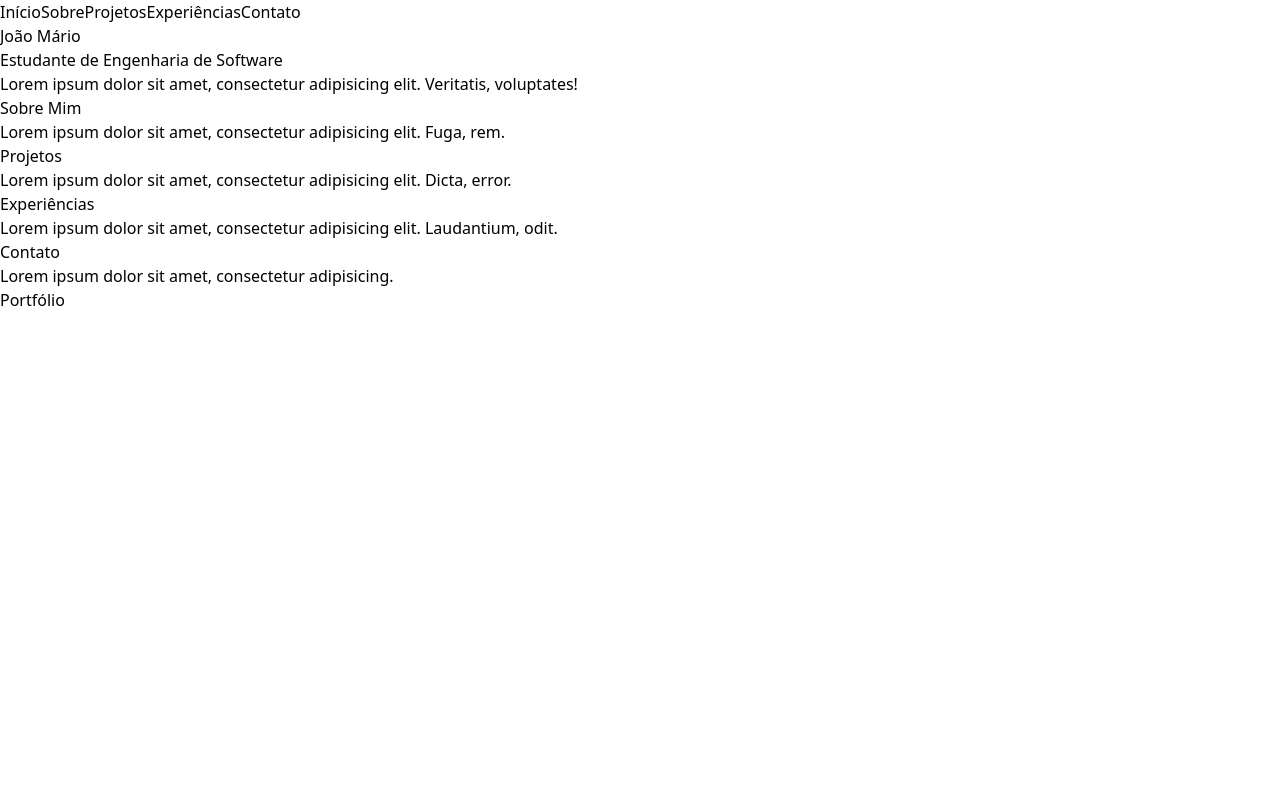
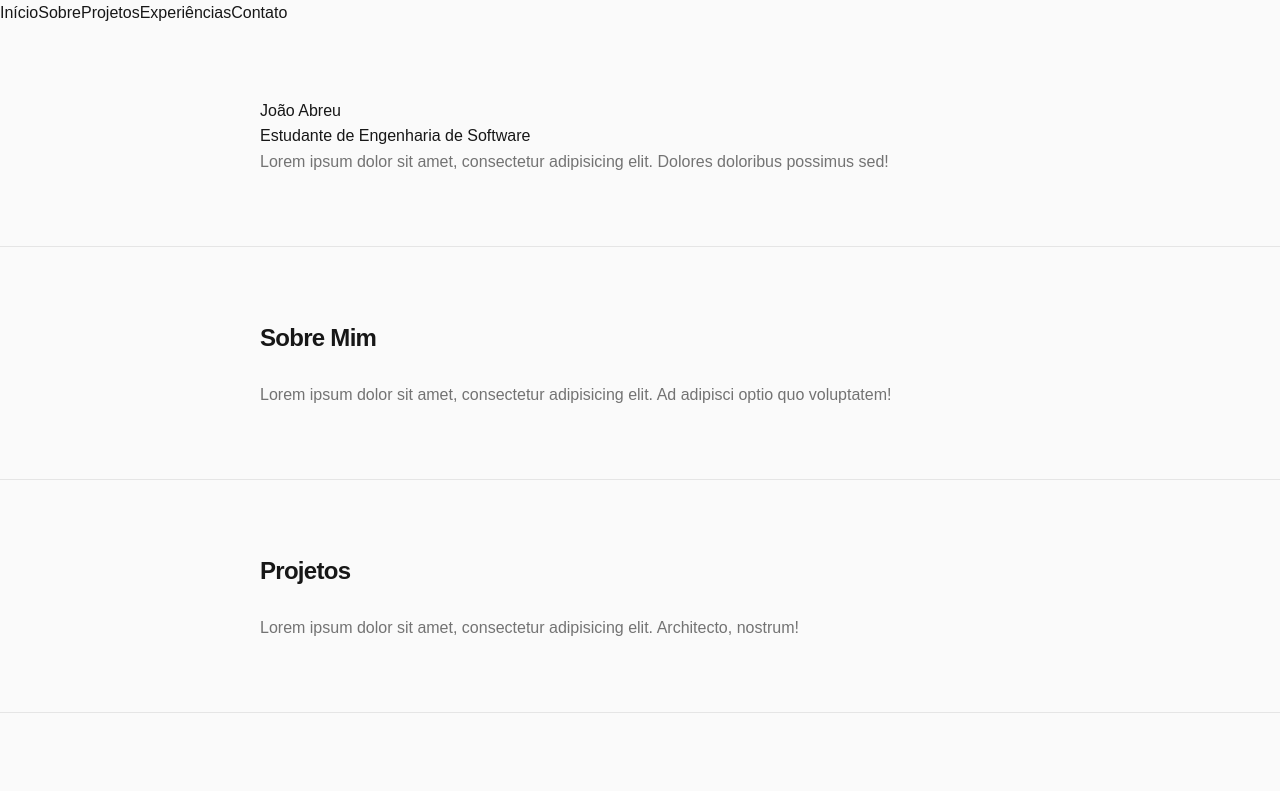
Before and after one commit to joaom-abreu/Portfolio, a Next.js app in the folder portfolio/: page / in a window 1280 px wide. Shown: the top 791 px of the page. Built offline with nearby package versions, Linux system fonts and the light colour scheme.

Commit message:
Melhorias no css

```diff
--- a/portfolio/src/app/globals.css
+++ b/portfolio/src/app/globals.css
@@ -1,4 +1,16 @@
 @import "tailwindcss";
+
+:root {
+  --background: #fafafa;
+  --foreground: #171717;
+  --muted: #737373;
+  --border: #e5e5e5;
+
+  --accent: #7c3aed;
+  --accent-hover: #6d28d9;
+
+  --content-width: 760px;
+}
 
 * {
   box-sizing: border-box;
@@ -10,9 +22,67 @@ html {
 
 body {
   margin: 0;
+
+  background: var(--background);
+  color: var(--foreground);
+
+  font-family:
+          Arial,
+          Helvetica,
+          sans-serif;
+
+  line-height: 1.6;
+
+  -webkit-font-smoothing: antialiased;
 }
 
 a {
   color: inherit;
   text-decoration: none;
 }
+
+button,
+input,
+textarea {
+  font: inherit;
+}
+
+::selection {
+  background: var(--accent);
+  color: white;
+}
+
+.page-container {
+  width: min(100% - 40px, var(--content-width));
+  margin-inline: auto;
+}
+
+.section {
+  padding: 72px 0;
+  border-bottom: 1px solid var(--border);
+}
+
+.section-title {
+  margin: 0 0 24px;
+
+  font-size: 1.5rem;
+  font-weight: 600;
+  letter-spacing: -0.03em;
+}
+
+.section-description {
+  margin: 0;
+
+  color: var(--muted);
+  font-size: 1rem;
+}
+
+@media (max-width: 640px) {
+  .page-container {
+    width: min(100% - 32px, var(--content-width));
+  }
+
+  .section {
+    padding: 56px 0;
+  }
+}
--- a/portfolio/src/components/About.jsx
+++ b/portfolio/src/components/About.jsx
@@ -1,11 +1,13 @@
 export default function About() {
     return (
-        <section id="sobre">
-            <h2>Sobre Mim</h2>
+        <section id="sobre" className="section">
+            <div className="page-container">
+                <h2 className="section-title">Sobre Mim</h2>
 
-            <p>
-                Lorem ipsum dolor sit amet, consectetur adipisicing elit. Fuga, rem.
-            </p>
+                <p className="section-description">
+                    Lorem ipsum dolor sit amet, consectetur adipisicing elit. Ad adipisci optio quo voluptatem!
+                </p>
+            </div>
         </section>
     );
 }
--- a/portfolio/src/components/Contact.jsx
+++ b/portfolio/src/components/Contact.jsx
@@ -1,11 +1,13 @@
 export default function Contact() {
     return (
-        <section id="contato">
-            <h2>Contato</h2>
+        <section id="contato" className="section">
+            <div className="page-container">
+                <h2 className="section-title">Contato</h2>
 
-            <p>
-                Lorem ipsum dolor sit amet, consectetur adipisicing.
-            </p>
+                <p className="section-description">
+                    Lorem ipsum dolor sit amet, consectetur adipisicing elit.
+                </p>
+            </div>
         </section>
     );
 }
--- a/portfolio/src/components/Experience.jsx
+++ b/portfolio/src/components/Experience.jsx
@@ -1,11 +1,13 @@
 export default function Experience() {
     return (
-        <section id="experiencias">
-            <h2>Experiências</h2>
+        <section id="experiencias" className="section">
+            <div className="page-container">
+                <h2 className="section-title">Experiências</h2>
 
-            <p>
-                Lorem ipsum dolor sit amet, consectetur adipisicing elit. Laudantium, odit.
-            </p>
+                <p className="section-description">
+                    Lorem ipsum dolor sit amet, consectetur adipisicing elit. Facilis illum iste sapiente tenetur!
+                </p>
+            </div>
         </section>
     );
 }
--- a/portfolio/src/components/Footer.jsx
+++ b/portfolio/src/components/Footer.jsx
@@ -1,7 +1,11 @@
 export default function Footer() {
     return (
-        <footer>
-            <p>Portfólio</p>
+        <footer className="section">
+            <div className="page-container">
+                <p className="section-description">
+                    Portfólio
+                </p>
+            </div>
         </footer>
     );
 }
--- a/portfolio/src/components/Hero.jsx
+++ b/portfolio/src/components/Hero.jsx
@@ -1,13 +1,15 @@
 export default function Hero() {
     return (
-        <section id="inicio">
-            <h1>João Mário</h1>
+        <section id="inicio" className="section">
+            <div className="page-container">
+                <h1>João Abreu</h1>
 
-            <p>Estudante de Engenharia de Software</p>
+                <p>Estudante de Engenharia de Software</p>
 
-            <p>
-                Lorem ipsum dolor sit amet, consectetur adipisicing elit. Veritatis, voluptates!
-            </p>
+                <p className="section-description">
+                    Lorem ipsum dolor sit amet, consectetur adipisicing elit. Dolores doloribus possimus sed!
+                </p>
+            </div>
         </section>
     );
 }
--- a/portfolio/src/components/Projects.jsx
+++ b/portfolio/src/components/Projects.jsx
@@ -1,11 +1,13 @@
 export default function Projects() {
     return (
-        <section id="projetos">
-            <h2>Projetos</h2>
+        <section id="projetos" className="section">
+            <div className="page-container">
+                <h2 className="section-title">Projetos</h2>
 
-            <p>
-                Lorem ipsum dolor sit amet, consectetur adipisicing elit. Dicta, error.
-            </p>
+                <p className="section-description">
+                    Lorem ipsum dolor sit amet, consectetur adipisicing elit. Architecto, nostrum!
+                </p>
+            </div>
         </section>
     );
 }
```
